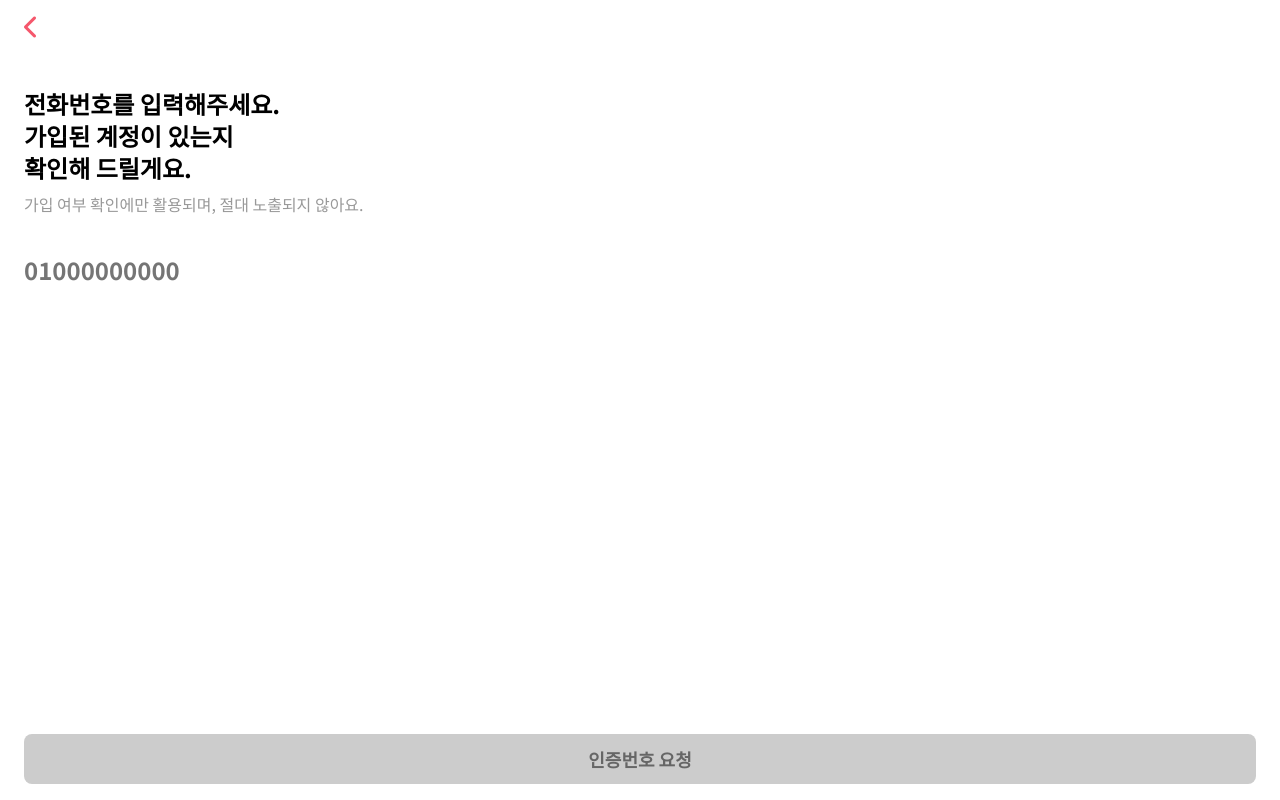
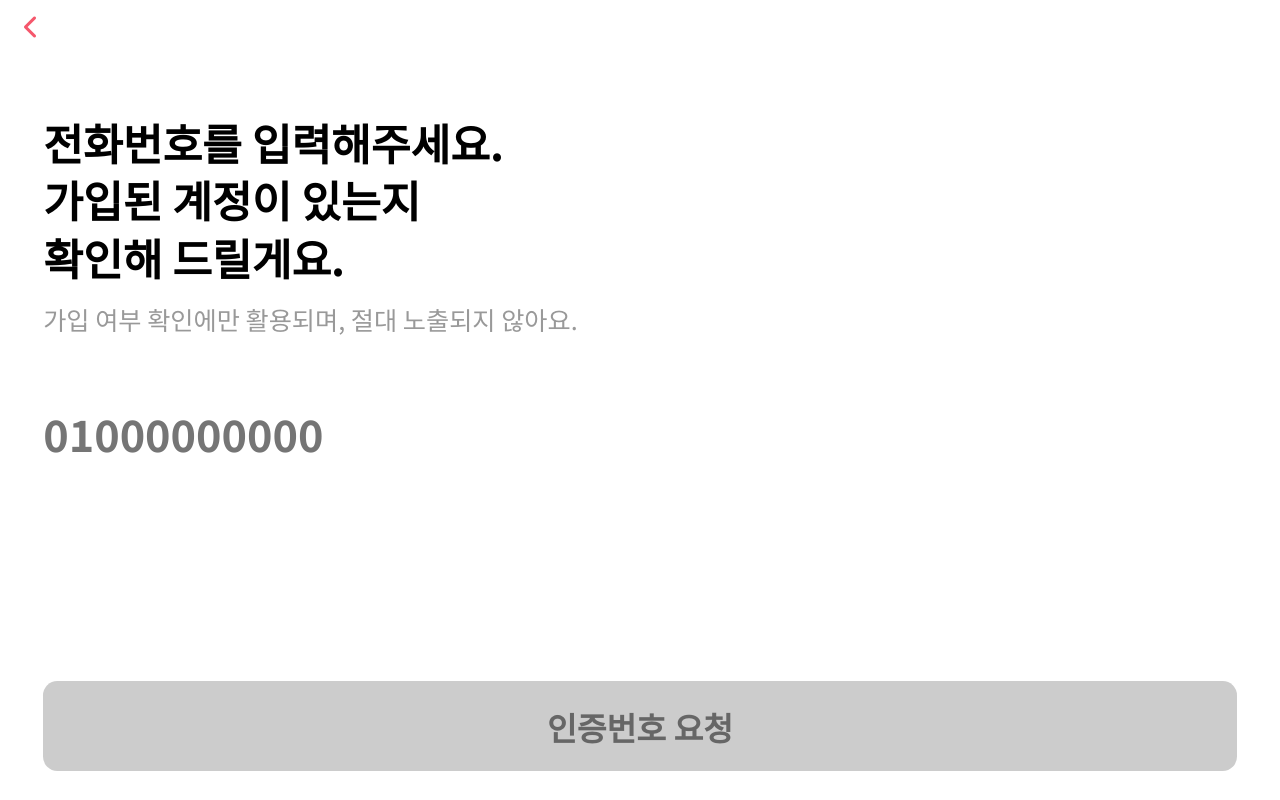
Before and after one commit to Daryu-Kim/Love-IT, a plain HTML site: page assets/views/user/register-phone.html in a window 1280 px wide. Drawn offline with Linux system fonts and the light colour scheme.

Commit message:
2023-02-02

```diff
--- a/assets/css/components/register-footer.css
+++ b/assets/css/components/register-footer.css
@@ -4,7 +4,7 @@
 
 .footer {
   width: 100vw;
-  padding: 16px 24px;
+  padding: 1.6rem 2.4rem;
   position: absolute;
   justify-content: space-between;
   bottom: 0;
@@ -12,11 +12,11 @@
 }
 
 .footer-submit {
-  border-radius: 8px;
+  border-radius: 0.8rem;
   background-color: var(--sub-light-color);
   font-weight: 700;
-  font-size: 18px;
-  padding: 12px 0;
+  font-size: 1.8rem;
+  padding: 1.2rem 0;
   color: var(--sub-dark-color);
   text-align: center;
   cursor: default;
--- a/assets/css/font.css
+++ b/assets/css/font.css
@@ -3,5 +3,4 @@
 * {
   font-family: "Noto Sans KR";
   font-weight: 400;
-  font-size: 16px;
 }
--- a/assets/css/reset.css
+++ b/assets/css/reset.css
@@ -19,6 +19,10 @@
   color: var(--accent-color);
 }
 
+html {
+  font-size: 10px;
+}
+
 body {
   -ms-overflow-style: none;
   scrollbar-width: none;
@@ -37,3 +41,20 @@ input::-webkit-inner-spin-button {
 input[type=number] {
   -moz-appearance: textfield;
 }
+
+.wrapper {
+  width: 100vw;
+  height: 100vh;
+}
+
+@media screen and (min-width: 768px) and (max-width: 1199px) {
+  html {
+    font-size: 14px;
+  }
+}
+
+@media screen and (min-width: 1200px) {
+  html {
+    font-size: 18px;
+  }
+}
--- a/assets/css/views/user/register-key.css
+++ b/assets/css/views/user/register-key.css
@@ -2,38 +2,47 @@
 @import "/assets/css/font.css";
 @import "/assets/css/reset.css";
 
+.wrapper {
+    width: 100vw;
+    height: 100vh;
+}
 
 .content {
-    padding: 32px 24px;
+    padding: 3.2rem 2.4rem;
 }
 
 .content-title {
-    font-size: 24px;
+    font-size: 2.4rem;
     font-weight: 700;
-    line-height: 32px;
+    line-height: 3.2rem;
 }
 
 .content-des {
-    margin-top: 8px;
+    margin-top: 0.8rem;
     color: var(--sub-color);
+    font-size: 1.4rem;
 }
 
 .content-key-box {
-    display: grid;
-    grid-template-columns: repeat(6, 1fr);
-    margin-top: 36px;
+    display: flex;
+    justify-content: space-between;
+    align-items: center;
+    margin-top: 3.6rem;
+    width: 100%;
 }
 
 .content-key {
-    border: 2px solid black;
-    border-radius: 8px;
-    font-size: 24px;
+    border: none;
+    border-bottom: 4px solid var(--sub-dark-color);
+    font-size: 2.8rem;
     font-weight: 700;
-    text-decoration: underline;
-    width: 64px;
-    height: 4px;
+    width: 4.8rem;
+    height: 6.4rem;
+    text-align: center;
 }
 
-.content-phone:focus {
-    outline: 0;
+.content-key:focus {
+    border: 4px solid var(--accent-color);
+    outline: none;
+    border-radius: 0.8rem;
 }
--- a/assets/css/views/user/register-phone.css
+++ b/assets/css/views/user/register-phone.css
@@ -10,17 +10,18 @@
 }
 
 .content {
-    padding: 32px 24px;
+    padding: 3.2rem 2.4rem;
 }
 
 .content-title {
-    font-size: 24px;
+    font-size: 2.4rem;
     font-weight: 700;
-    line-height: 32px;
+    line-height: 3.2rem;
 }
 
 .content-des {
-    margin-top: 8px;
+    margin-top: 0.8rem;
+    font-size: 1.4rem;
     color: var(--sub-color);
 }
 
@@ -28,13 +29,14 @@
     display: flex;
     align-items: center;
     justify-content: space-between;
-    margin-top: 36px;
+    margin-top: 3.6rem;
 }
 
 .content-phone {
     border: none;
-    font-size: 24px;
+    font-size: 2.4rem;
     font-weight: 700;
+    width: calc(100% - 2rem);
 }
 
 .content-phone:focus {
@@ -42,8 +44,8 @@
 }
 
 .content-phone-x-box {
-    width: 20px;
-    height: 20px;
+    width: 2rem;
+    height: 2rem;
     border-radius: 50%;
     background-color: var(--sub-color);
     display: flex;
@@ -55,5 +57,5 @@
 
 .content-phone-x-box > i {
     color: white;
-    font-size: 8px;
+    font-size: 0.8rem;
 }
```
Also changed, not shown: assets/css/views/user/login.css (+8 -8 lines), assets/views/user/login.html (+1 -0 lines).
